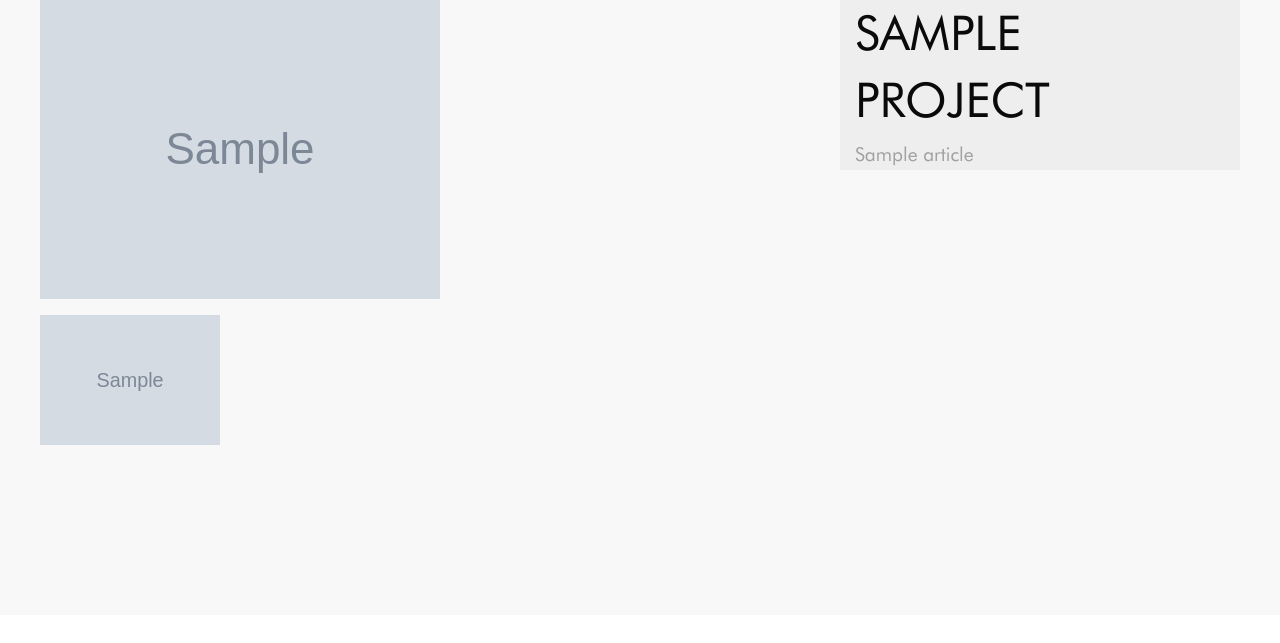
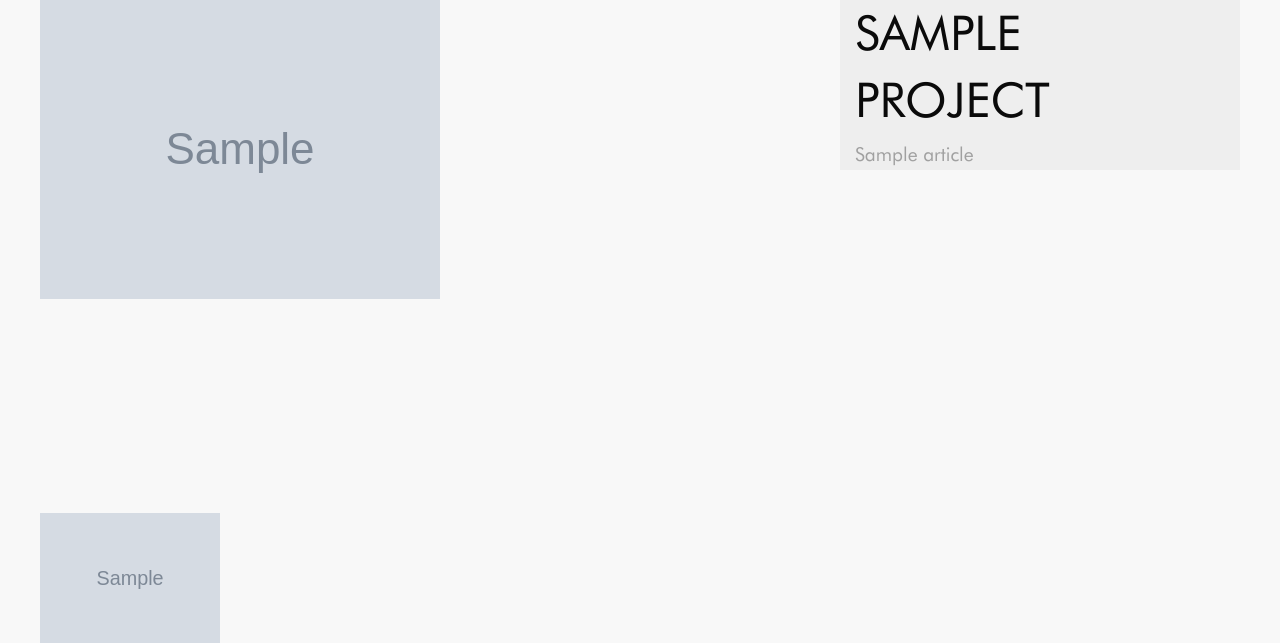
Before and after one commit to Piou-piou/margauxPortfolio, a Symfony app: template templates/pages/projet.html.twig in a window 1280 px wide. Shown: the part 185-828 px from the top of the page. Before the commit the page ends 630 px from the top, so only its background shows below. Run offline with Twig, Linux system fonts and the light colour scheme; the template is opened without the code that fills it: most values are stand-ins (such as "Sample title", 1, 10 or a date in 2020); grey boxes marked "Sample" are stand-in pictures; style sheets or scripts are compiled from the project's sources; some libraries are stand-ins or nearby versions.

Commit message:
[fix] bumping images on changin main image

```diff
--- a/assets/scss/projet.scss
+++ b/assets/scss/projet.scss
@@ -62,6 +62,10 @@
 .un-projet {
 	margin-top: 3rem;
 
+	.image {
+		min-height: 498px;
+	}
+
 	.background {
 		background: #eeeeee;
 	}
--- a/templates/pages/projet.html.twig
+++ b/templates/pages/projet.html.twig
@@ -11,7 +11,9 @@
 	<div class="">
 		<div class="row un-projet">
 			<div class="small-12 medium-8 columns pl0 pr0">
-				<img src="{{ images is defined and images is iterable ? images[0].thumbnailUrl : '' }}" alt="">
+				<div class="image">
+					<img src="{{ images is defined and images is iterable ? images[0].thumbnailUrl : '' }}" alt="">
+				</div>
 
 				<div class="projet-img">
 					<div>
```
